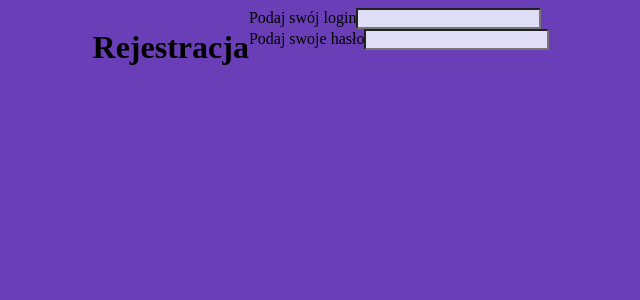
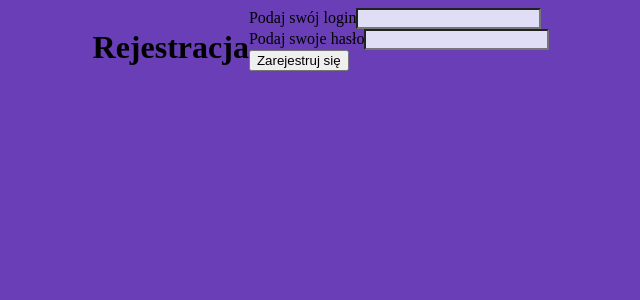
Before and after one commit to RadekPalka/react-i-am-sober, a React (Vite) app: page /registration-page in a window 1280 px wide. Shown: the top 300 px of the page, without its empty margins (287-927 px from the left). Built offline with nearby package versions, Linux system fonts and the light colour scheme.

Commit message:
feat: add registration button to form

```diff
--- a/src/pages/RegistrationForm.tsx
+++ b/src/pages/RegistrationForm.tsx
@@ -28,6 +28,7 @@ export const RegistrationForm: React.FC = () => {
 					onChange={handlePasswordChange}
 					type='password'
 				/>
+				<button type='submit'>Zarejestruj się</button>
 			</form>
 		</>
 	);
```
